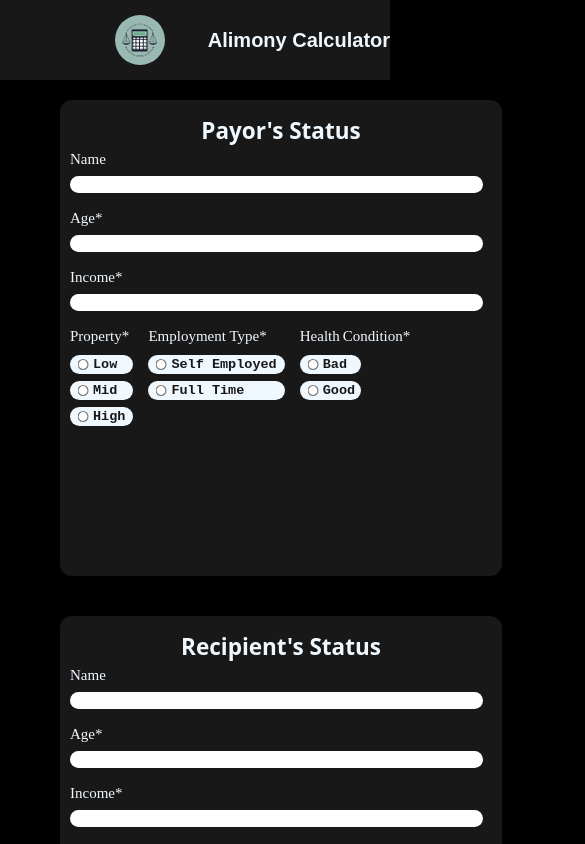
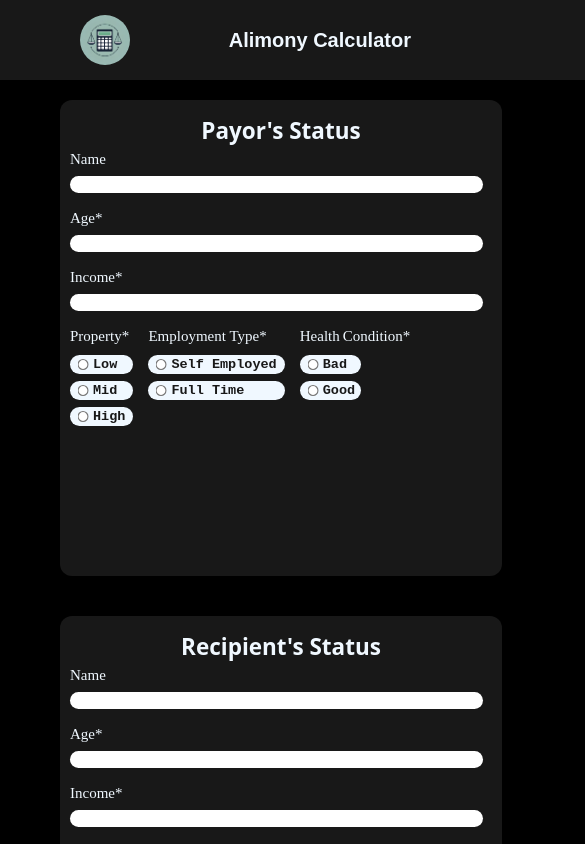
Before and after one commit to Swag-xd/Alimony, a React (Vite) app: page / in a window 390 px wide. Shown: the top 844 px of the page, 585 px wide, since content can reach past the window. Built offline with nearby package versions, Linux system fonts and the light colour scheme.

Commit message:
updated the css

```diff
--- a/src/Components/faq/faq.module.css
+++ b/src/Components/faq/faq.module.css
@@ -7,7 +7,7 @@
   max-width: 700px;
 }
 
-.faqHeading{
+.faqHeading {
   color: aliceblue;
   text-align: center;
   font-family: sans-serif;
@@ -33,10 +33,10 @@
 
 /* Responsive for phones */
 
-@media(max-width: 768px){
+@media(max-width: 768px) {
 
   .faqBox {
-        margin: 50px auto;
+    margin: 50px 8vh;
     width: 90%;
     padding: 20px;
   }
--- a/src/Components/header/header.module.css
+++ b/src/Components/header/header.module.css
@@ -46,6 +46,7 @@ img {
 
 @media (max-width : 768px) {
     .heading {
+        width: 72vh;
         flex-direction: row;
         height: 80px;
         padding: 10px;
@@ -55,18 +56,19 @@ img {
 
     .headingName {
         width: 100%;
-        /* margin-right: 20vh; */
+
         font-size: 10px;
+
     }
 
     .Name{
-        width: 27vh;
         font-size: 20px;
+        margin-right: 108px;
     }
     .Icon {
         justify-content: center;
         /* width: 100%; */
-        margin-left: 85px;
+        margin-left: 50px;
     }
 
     img {
--- a/src/index.css
+++ b/src/index.css
@@ -4,7 +4,7 @@
 :root{
     background-color: black;
     /* overflow: hidden; */
-    height: 155vh;
+    height: 160vh;
 }
 
 img icon {
```
Lines whose indentation alone changed are shown as unchanged.
